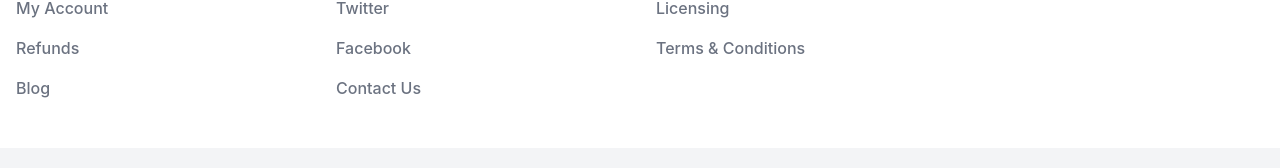
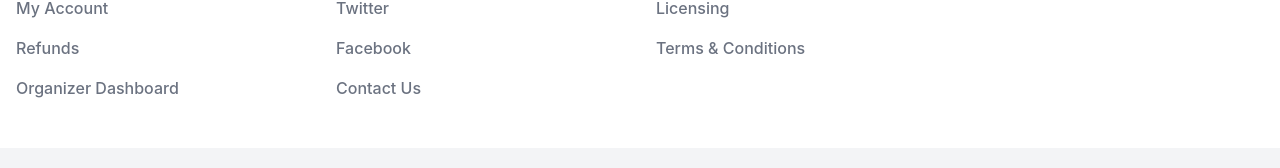
Before and after one commit to Christinamelwani/mini_project, a React (Create React App) app: page / in a window 1280 px wide. Shown: the part 1572-1740 px from the top of the page. Built offline with nearby package versions, Linux system fonts and the light colour scheme; data requests are answered from the project's data file.

Commit message:
replace instance. link to organizer db in footer

```diff
--- a/src/api.js
+++ b/src/api.js
@@ -1,5 +1,5 @@
 import axios from "axios";
 
-const instance = axios.create({ baseURL: "http://localhost:3000" });
+const instance = axios.create({ baseURL: "http://localhost:3001" });
 
 export default instance;
--- a/src/components/footer.js
+++ b/src/components/footer.js
@@ -25,7 +25,7 @@ export default function Footer() {
               </li>
               <li className="mb-4">
                 <a href="#" className="hover:underline">
-                  Blog
+                  Organizer Dashboard
                 </a>
               </li>
             </ul>
```
